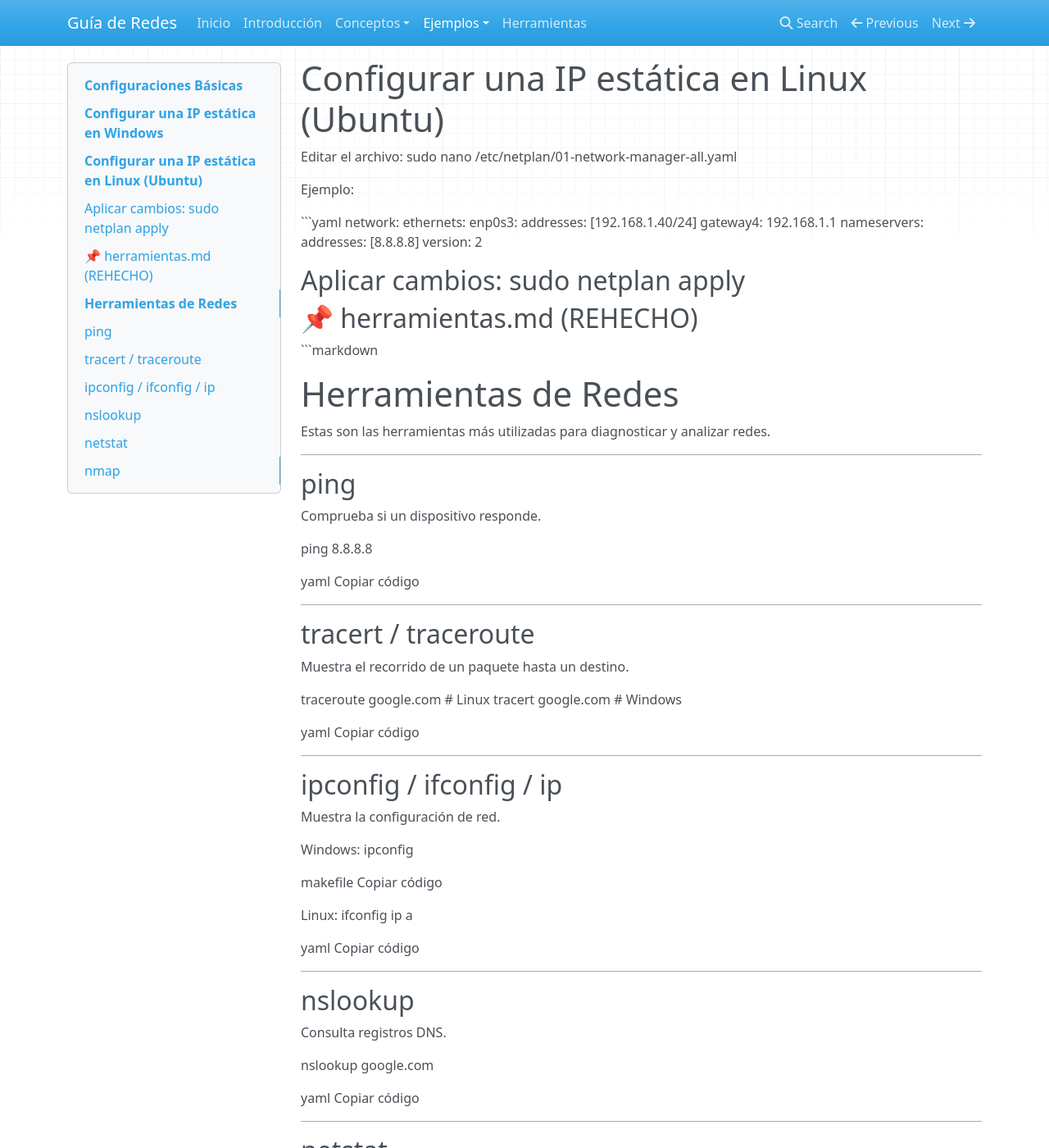
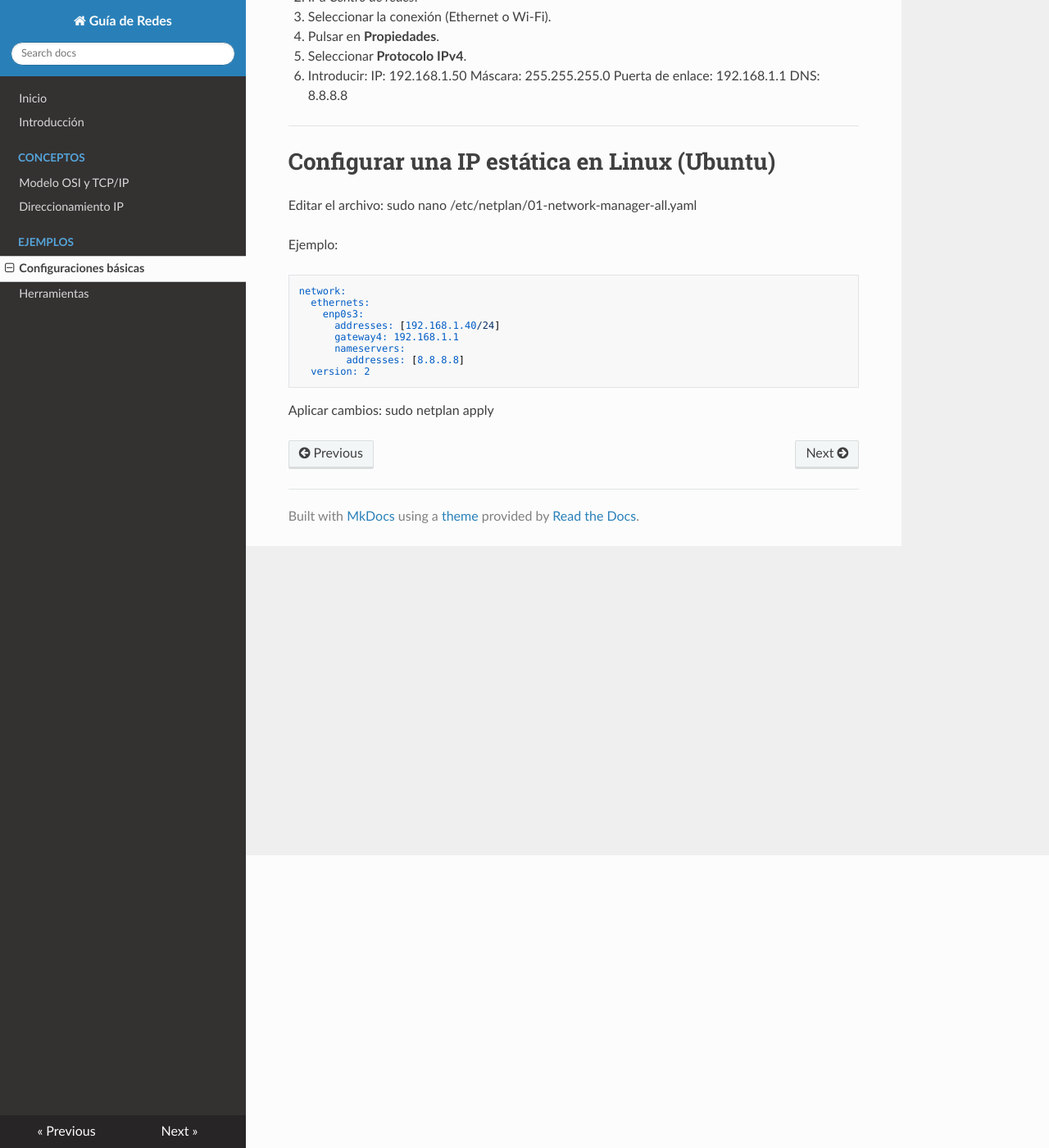
Before and after one commit to saulbenavent/guia-de-redes, an MkDocs documentation site: the page built from docs/ejemplos/configuraciones_basicas.md, in a window 1280 px wide and 1400 px high, scrolled down 357 px. Shown: the whole window at 82% size. Built offline with MkDocs 1.6.1, drawn with Linux system fonts in a browser that asks for light colours; nearby versions of some CDN libraries; some of the changed text lies outside the part shown.

Commit message:
05/12/2025 adelant

````diff
--- a/docs/ejemplos/configuraciones_basicas.md
+++ b/docs/ejemplos/configuraciones_basicas.md
@@ -34,83 +34,6 @@ network:
       nameservers:
         addresses: [8.8.8.8]
   version: 2
+```
 
 Aplicar cambios: sudo netplan apply
----
-
-## **📌 herramientas.md (REHECHO)**
-```markdown
-# Herramientas de Redes
-
-Estas son las herramientas más utilizadas para diagnosticar y analizar redes.
-
----
-
-## ping
-Comprueba si un dispositivo responde.
-
-ping 8.8.8.8
-
-yaml
-Copiar código
-
----
-
-## tracert / traceroute
-Muestra el recorrido de un paquete hasta un destino.
-
-traceroute google.com # Linux
-tracert google.com # Windows
-
-yaml
-Copiar código
-
----
-
-## ipconfig / ifconfig / ip
-Muestra la configuración de red.
-
-Windows:
-ipconfig
-
-makefile
-Copiar código
-
-Linux:
-ifconfig
-ip a
-
-yaml
-Copiar código
-
----
-
-## nslookup
-Consulta registros DNS.
-
-nslookup google.com
-
-yaml
-Copiar código
-
----
-
-## netstat
-Muestra conexiones activas.
-
-netstat -an
-
-yaml
-Copiar código
-
----
-
-## nmap
-Escaneo de puertos y redes.
-
-nmap 192.168.1.0/24
-
-markdown
-Copiar código
-
-> Estas herramientas permiten detectar problemas y analizar el estado de cualquier red.
--- a/docs/herramientas.md
+++ b/docs/herramientas.md
@@ -1 +1,65 @@
 # Herramientas de Redes
+
+Estas son las herramientas más utilizadas para diagnosticar y analizar redes.
+
+---
+
+## Ping
+Comprueba si un dispositivo responde.
+
+```yaml
+ping 8.8.8.8
+```
+
+---
+
+## Tracert / Traceroute
+Muestra el recorrido de un paquete hasta un destino.
+
+```yaml
+traceroute google.com # Linux
+tracert google.com # Windows
+```
+
+---
+
+## Ipconfig / Ifconfig / IP
+Muestra la configuración de red.
+
+```yaml
+Windows:
+ipconfig
+
+Linux:
+ifconfig
+ip a
+```
+
+---
+
+## Nslookup
+Consulta registros DNS.
+
+```yaml
+nslookup google.com
+```
+
+---
+
+## Netstat
+Muestra conexiones activas.
+
+```yaml
+netstat -an
+```
+
+---
+
+## Nmap
+Escaneo de puertos y redes.
+
+```yaml
+nmap 192.168.1.0/24
+```
+
+> Estas herramientas permiten detectar problemas y analizar el estado de cualquier red.
--- a/mkdocs.yml
+++ b/mkdocs.yml
@@ -9,3 +9,8 @@ nav:
   - Ejemplos:
       - Configuraciones básicas: ejemplos/configuraciones_basicas.md
   - Herramientas: herramientas.md
+
+theme: readthedocs
+
+markdown_extensions:
+  - admonition
````
Also changed, not shown: docs/index.md (+4 -1 lines), docs/introduccion.md (+2 -1 lines), docs/img/favicon.ico (added), docs/img/guiaderedes.png (added).
